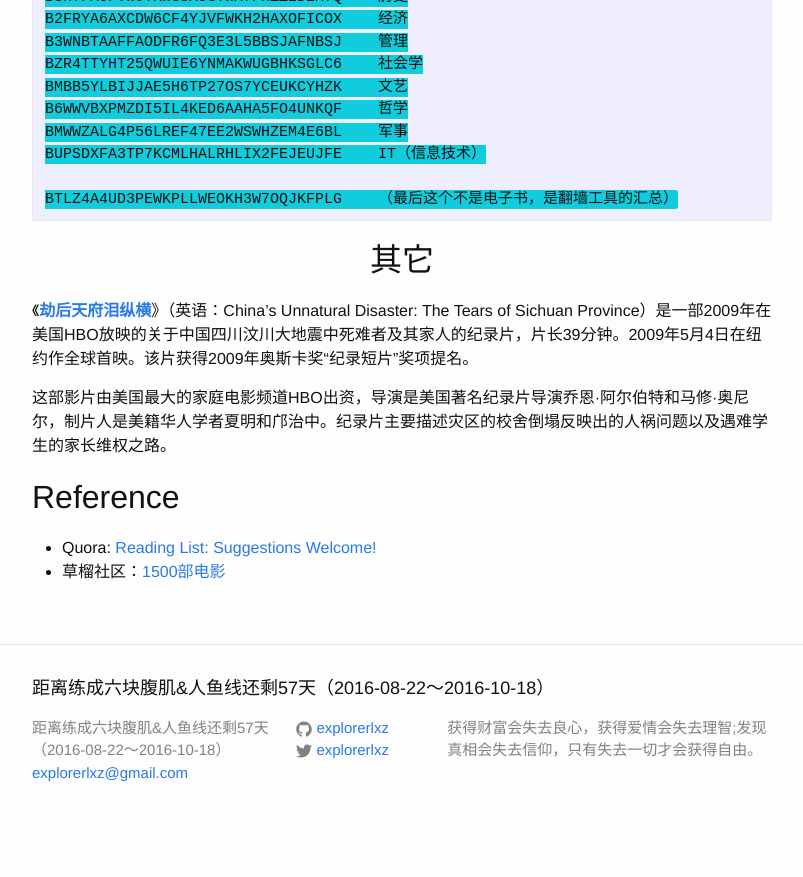
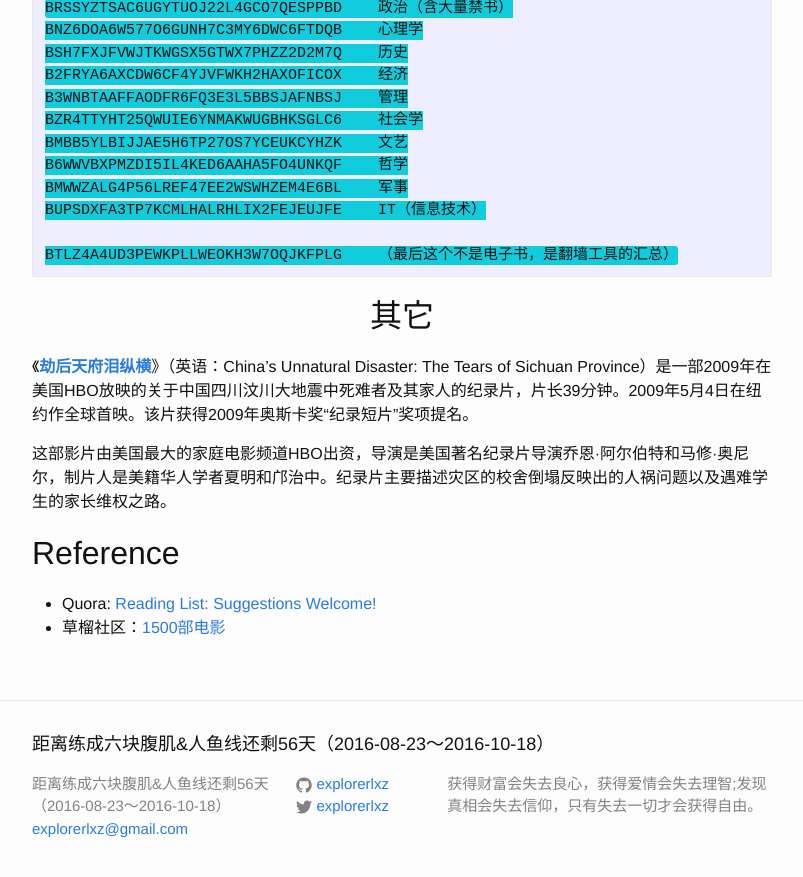
Before and after one commit to explorerlxz/explorerlxz.github.io, a Jekyll site: the page built from _posts/2016-05-15-My-favorite-books-musics-and-movies.md, in a window 1280 px wide and 900 px high, scrolled down 4409 px. Shown: the top 877 px of the window, without its empty margins (238-1041 px from the left). Built offline with Jekyll 4.4.1, drawn with Linux system fonts in a browser that asks for light colours; before the commit the page ends 5253 px from its top, so only the background shows below that; some of the changed text lies outside the part shown.

```diff
--- a/_config.yml
+++ b/_config.yml
@@ -6,7 +6,7 @@
 # 'jekyll serve'. If you change this file, please restart the server process.
 
 # Site settings
-title: 距离练成六块腹肌&人鱼线还剩57天（2016-08-22～2016-10-18）
+title: 距离练成六块腹肌&人鱼线还剩56天（2016-08-23～2016-10-18）
 email: explorerlxz@gmail.com
 description: > # this means to ignore newlines until "baseurl:"
     获得财富会失去良心，获得爱情会失去理智;发现真相会失去信仰，只有失去一切才会获得自由。
```
Also changed, not shown: _posts/2016-05-15-My-favorite-books-musics-and-movies.md (+3 -0 lines), _posts/2016-05-24-Links-tools.md (+1 -1 lines), images/magnet.jpg (deleted).
